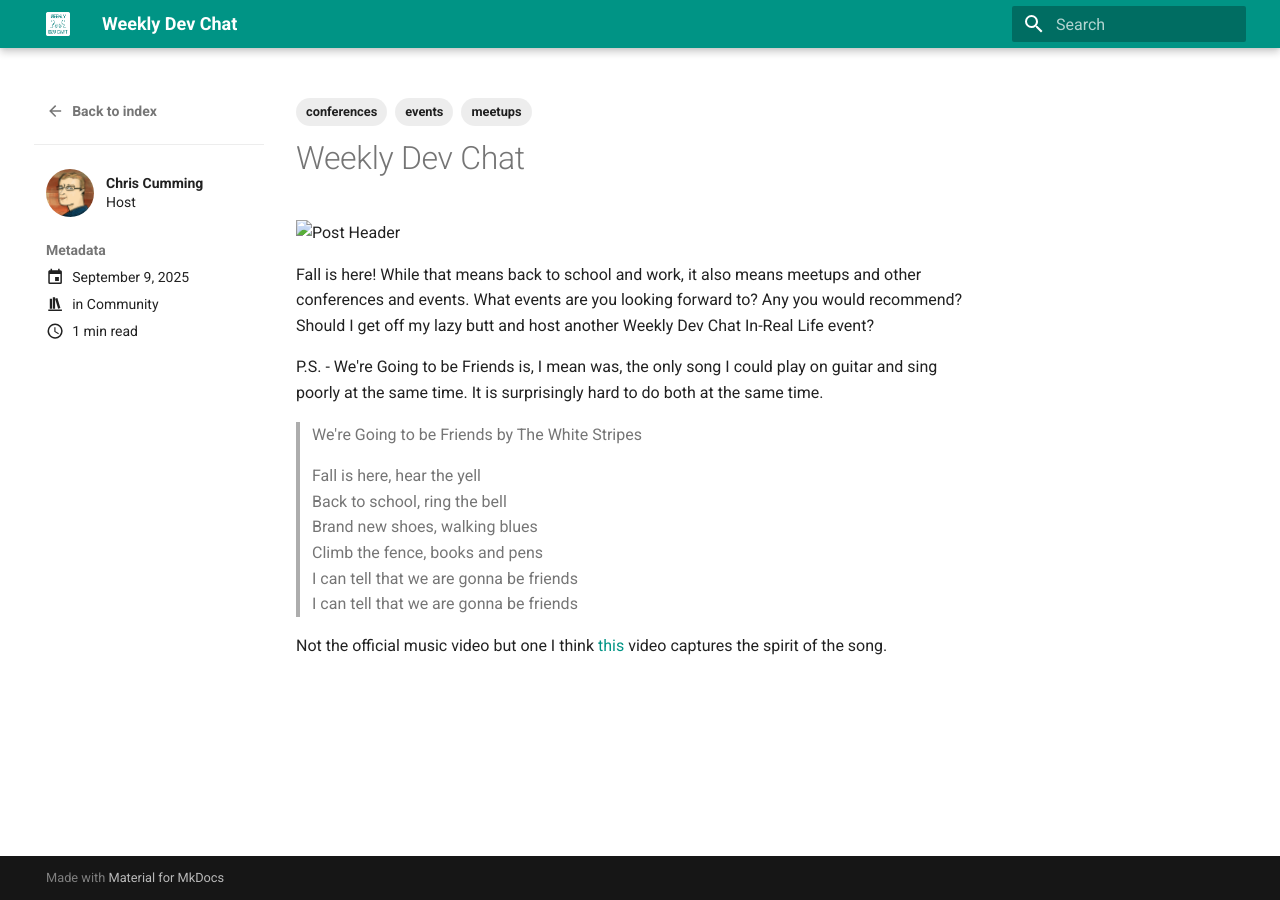
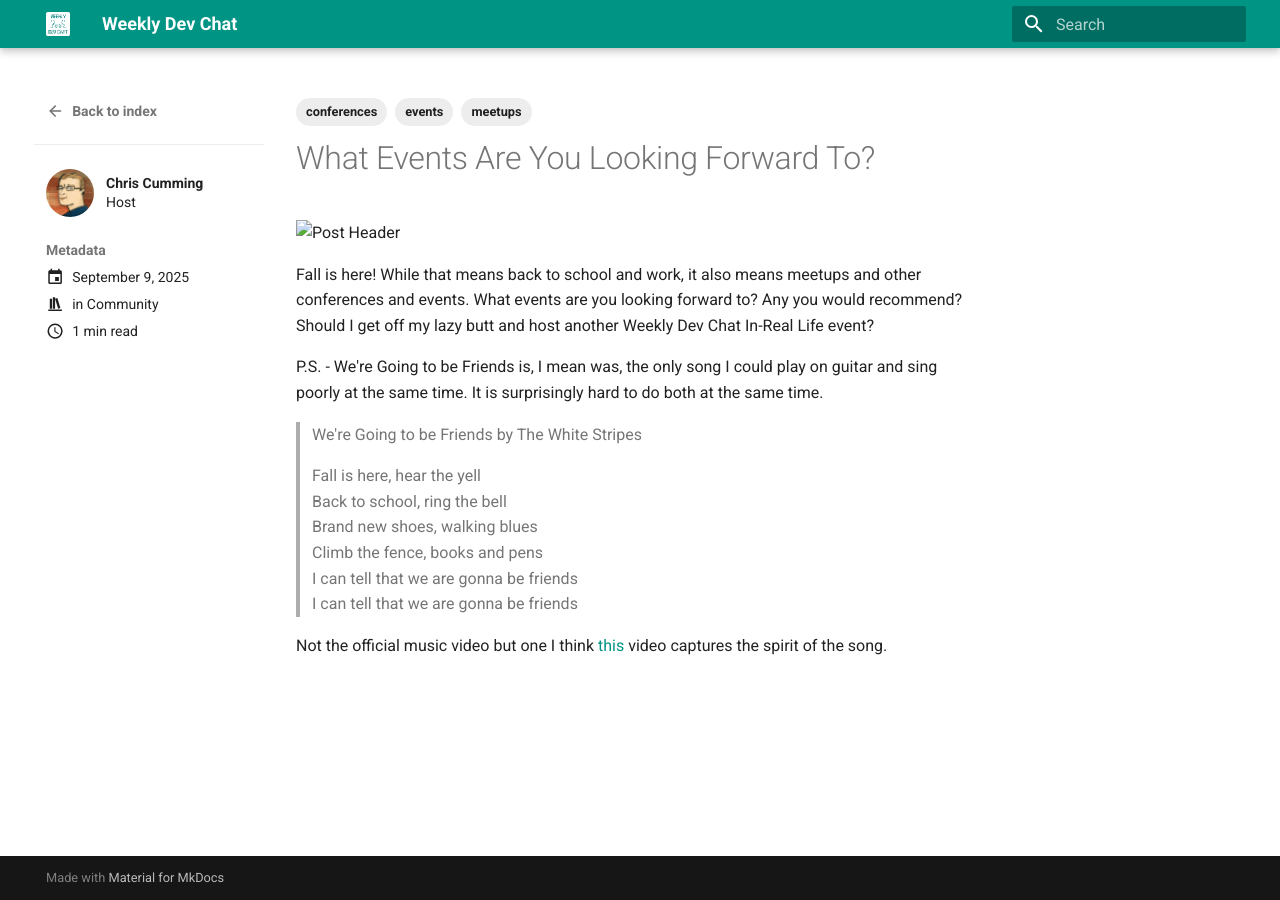
Before and after one commit to weeklydevchat/weeklydevchat.github.io, an MkDocs documentation site: the page built from docs/posts/2025/09/09/index.md, in a window 1280 px wide. Built offline with MkDocs 1.6.1 and Material for MkDocs 9.7.7, drawn with Linux system fonts in a browser that asks for light colours.

Commit message:
Fixed missing title spoted by Norm.

```diff
--- a/docs/posts/2025/09/09/index.md
+++ b/docs/posts/2025/09/09/index.md
@@ -1,5 +1,5 @@
 ---
-title: ""
+title: "What Events Are You Looking Forward To?"
 date: 2025-09-09
 authors:
  -  chris
```
